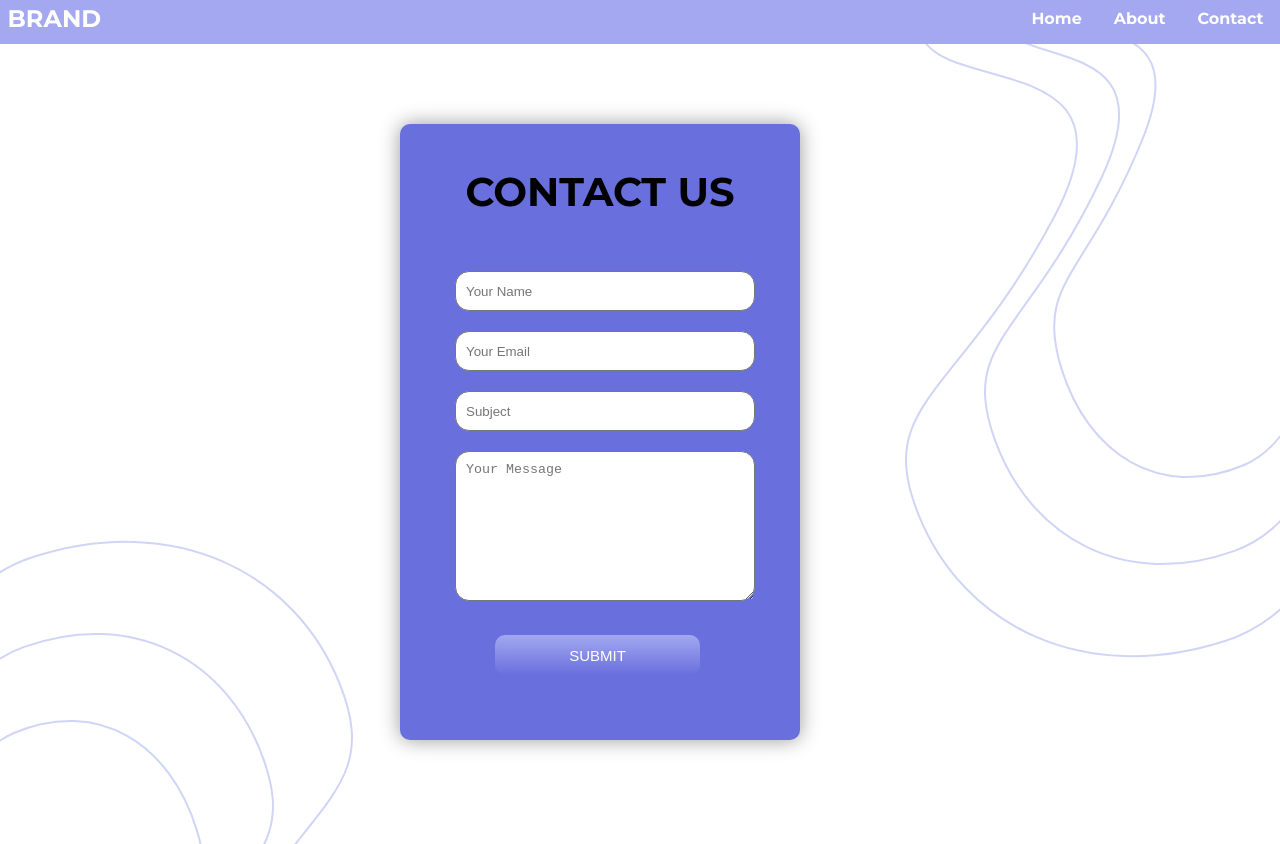
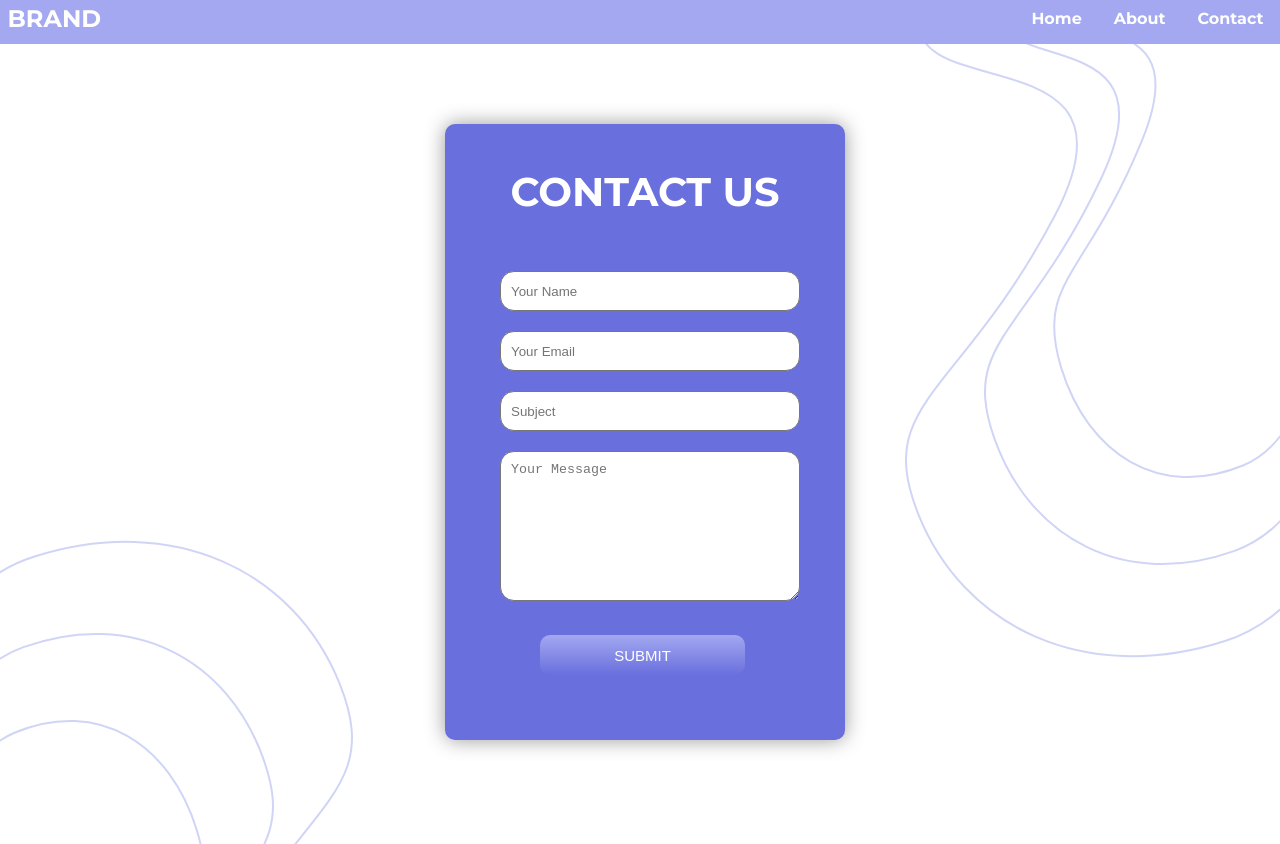
Before and after one commit to pranjal123662/pricing-page, a plain HTML site: page contact.html in a window 1280 px wide. Drawn offline with Linux system fonts and the light colour scheme.

Commit message:
change style for contact form

```diff
--- a/style.css
+++ b/style.css
@@ -390,7 +390,7 @@ hr{
     flex-direction:column;
     justify-content: space-around;
     left:50%;
-    margin-left:-240px;
+    margin-left:-195px;
     padding-top:100px;
     margin-top:80px;
     position:absolute;
@@ -423,6 +423,7 @@ form{
     font-weight:700;
     font-size:40px;
     margin-top:-57px;
+    color:white
 }
 .container1 {
     width: 325px;
```
